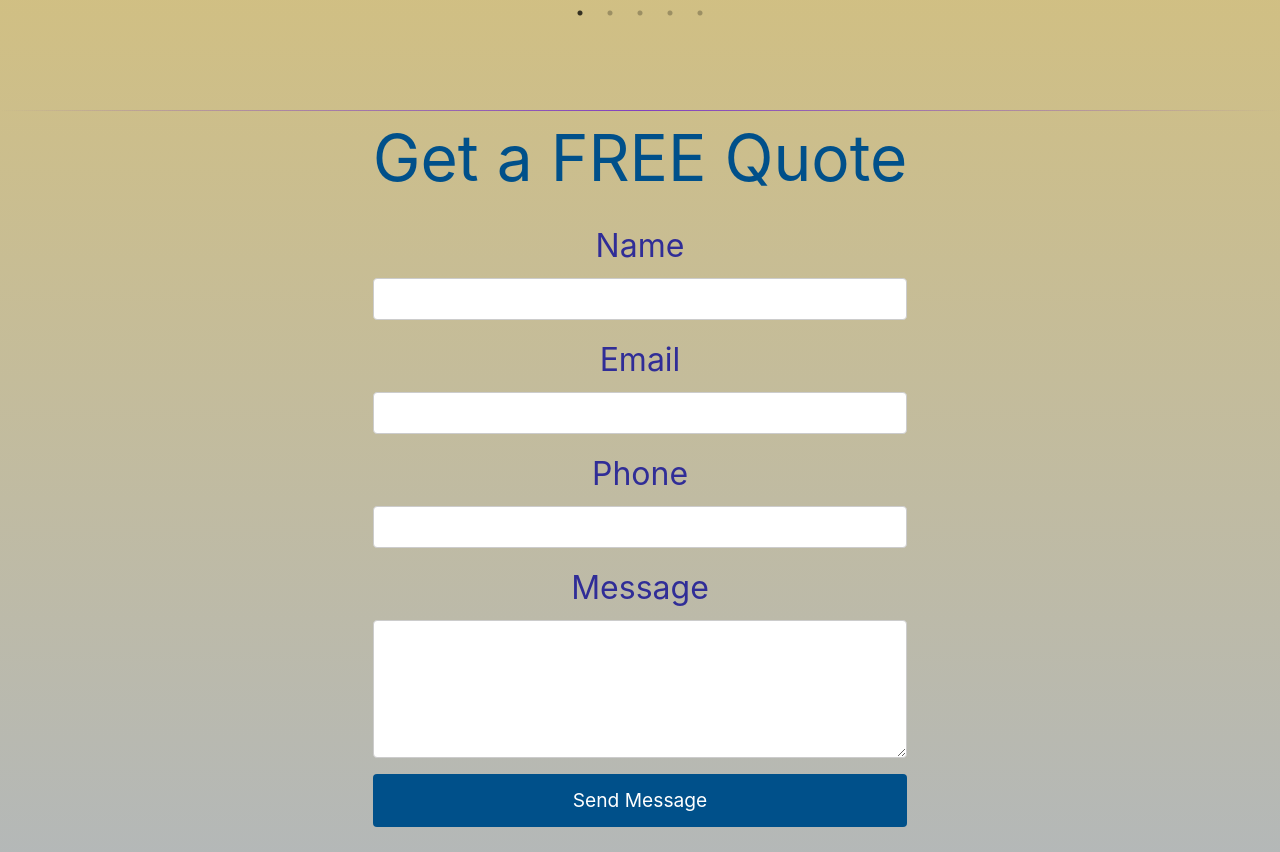
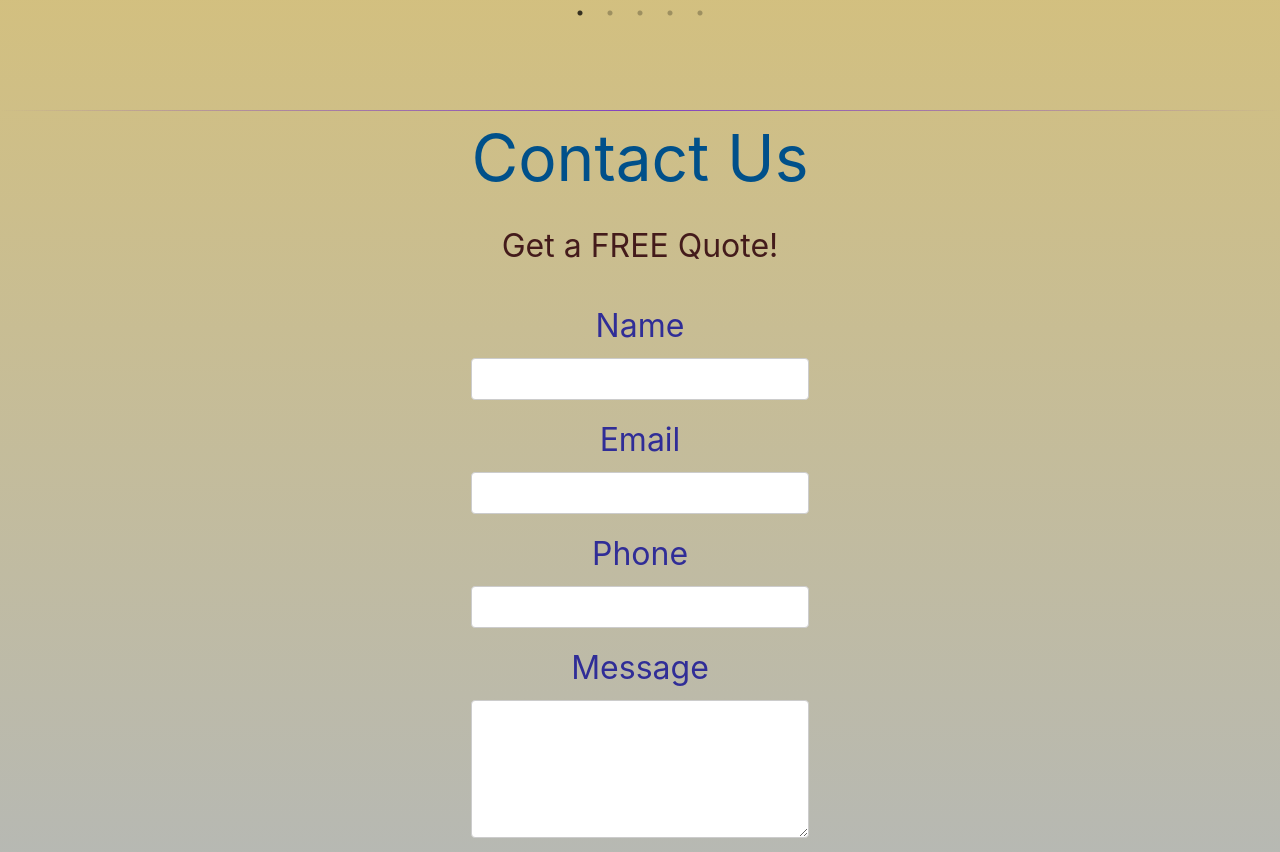
Before and after one commit to MoHacks/test-site, a React (Create React App) app: page / in a window 1280 px wide. Shown: the part 3652-4504 px from the top of the page. Built offline with nearby package versions, Linux system fonts and the light colour scheme.

Commit message:
fixed githubpages

```diff
--- a/package.json
+++ b/package.json
@@ -1,7 +1,7 @@
 {
   "name": "demo",
   "version": "0.1.0",
-  "homepage": "https://MoHacks.github.io/react-gh-pages",
+  "homepage": "https://MoHacks.github.io/test-site",
   "private": true,
   "dependencies": {
     "@fortawesome/free-solid-svg-icons": "^6.6.0",
--- a/src/components/ContactUs.css
+++ b/src/components/ContactUs.css
@@ -9,11 +9,16 @@
   }
 
 .contact-title {
-    font-size: 3rem; /* Adjust as needed */
-    /* align-self: center; */
     align-items: center;
     color: #00508a;
     font-size: 4rem;
+}
+
+.contact-subheader{
+    margin: 1rem 0 1rem 0;
+    align-items: center;
+    color: #441b1b;
+    font-size: 2rem;
 }
 
   .contact-form {
--- a/src/components/ContactUs.jsx
+++ b/src/components/ContactUs.jsx
@@ -34,7 +34,8 @@ const ContactUs = () => {
 
     <div className='contact-container'>
       <div class="fading-border"></div>
-      <h1 className='contact-title'>Get a FREE Quote</h1>
+      <h1 className='contact-title'>Contact Us</h1>
+      <h2 className='contact-subheader'>Get a FREE Quote!</h2>
       <form className='contact-form' onSubmit={handleSubmit}>
         <label htmlFor='name'>Name</label>
         <input
```
